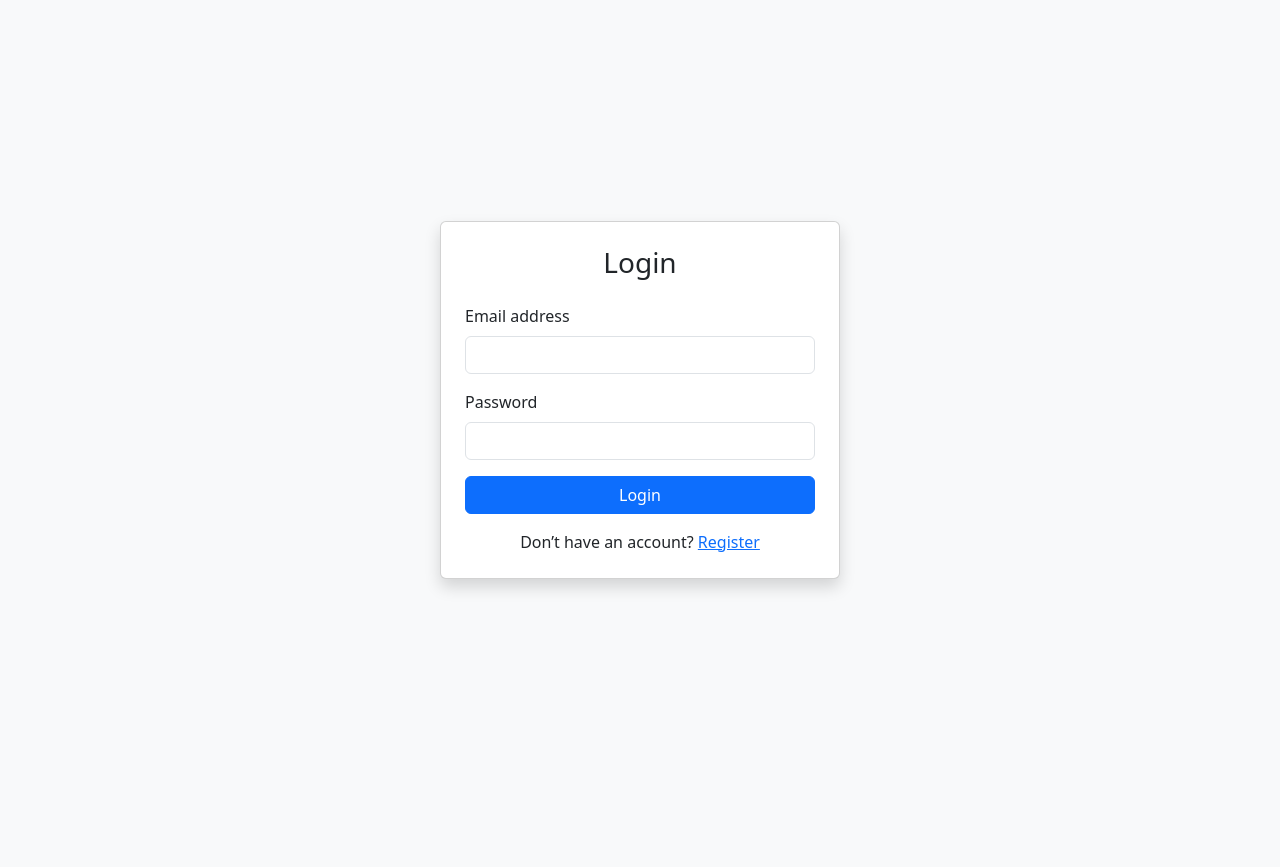
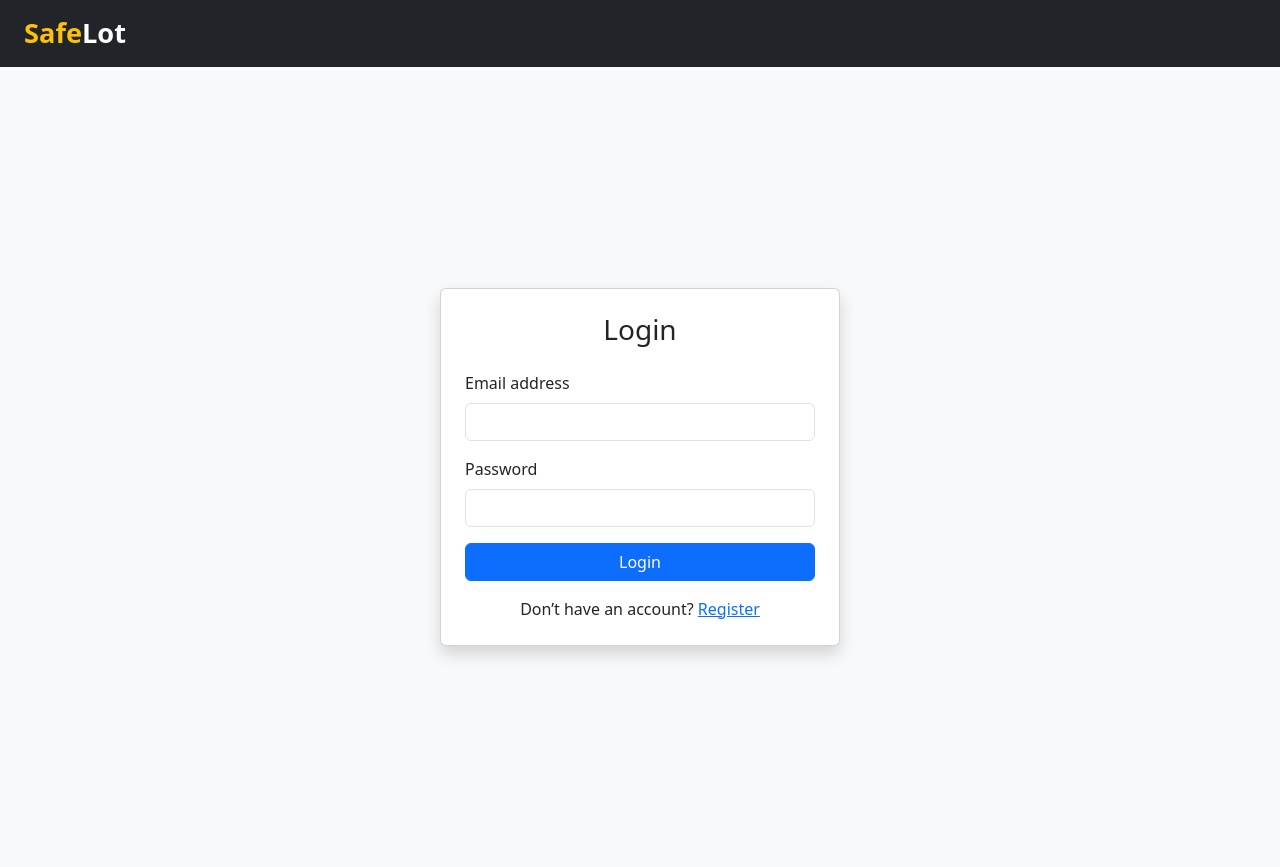
Before and after one commit to 23f1003137/Vehicle-Parking-, a Flask app: page /login in a window 1280 px wide. Before the commit the page ends 590 px from the top, so only its background shows below. Run offline with Flask 3, Linux system fonts and the light colour scheme.

Commit message:
final commit.

```diff
--- a/app.py
+++ b/app.py
@@ -10,7 +10,7 @@ app.secret_key = 'this_is_my_secret_key_123'
 app.config['SQLALCHEMY_DATABASE_URI'] = 'sqlite:///example.db'
 app.config['SQLALCHEMY_TRACK_MODIFICATIONS'] = False
 
-# db = SQLAlchemy(app)
+
 db.init_app(app)
 
 
@@ -46,8 +46,6 @@ def register():
             db.session.commit()
             print('User created successfully.')
             return redirect('/login')
-
-
 
 
 @app.route("/login",methods=['GET','POST'])
@@ -88,13 +86,12 @@ def admin_dashboard():
 
     total_occupied = 0  # Initialize count
 
-    # Attach spot list and occupied count to each lot
+    #  spot list and occupied count to each lot
     for lot in lots:
         lot.spots = ParkingSpot.query.filter_by(lot_id=lot.id).all()
         lot.occupied_count = sum(1 for spot in lot.spots if spot.status == 'O')
         total_occupied += lot.occupied_count  # Accumulate occupied count
 
-    # Optional: Debug print
     for spot in ParkingSpot.query.all():
         print(f"Spot ID: {spot.id}, Lot ID: {spot.lot_id}, Status: {spot.status}")
 
@@ -108,10 +105,6 @@ def admin_dashboard():
         total_spots=sum(len(lot.spots) for lot in lots),
         total_occupied=total_occupied
     )
-
-
-
-
 
 
 @app.route('/user_dashboard', methods=['GET'])
@@ -250,7 +243,6 @@ def edit_parking_lot(lot_id):
 def delete_parking_lot(lot_id):
     lot = ParkingLot.query.get_or_404(lot_id)
 
-    # Delete associated spots first (if cascading isn't set up)
     for spot in lot.spots:
         db.session.delete(spot)
 
@@ -289,8 +281,6 @@ def book_spot(lot_id, spot_id):
 @app.route('/occupied_parking_spot/<int:spot_id>', methods=['GET'])
 def occupied_parking_spot(spot_id):
     spot = ParkingSpot.query.get_or_404(spot_id)
-
-    # Check your query here — THIS is probably the issue
     booking = Booking.query.filter_by(spot_id=spot_id).order_by(Booking.booking_time.desc()).first()
 
     return render_template('occupied_parking_spot.html', spot=spot, booking=booking)
@@ -369,35 +359,12 @@ def view_deleting_spot(spot_id):
 
     return render_template('view_deleting_spot.html', spot=spot)
 
-# @app.route('/summary')
-# def summary():
-#     if 'user_id' not in session:
-#         return redirect(url_for('login'))
-
-#     user_id = session['user_id']
-
-#     # Explicit joins: ParkingLot -> ParkingSpot -> Booking
-#     booking_summary = db.session.query(
-#         ParkingLot.lot_name,
-#         db.func.count(Booking.id)
-#     ).select_from(Booking)\
-#      .join(ParkingSpot, Booking.spot_id == ParkingSpot.id)\
-#      .join(ParkingLot, ParkingSpot.lot_id == ParkingLot.id)\
-#      .filter(Booking.user_id == user_id)\
-#      .group_by(ParkingLot.lot_name).all()
-
-#     labels = [lot for lot, count in booking_summary]
-#     counts = [count for lot, count in booking_summary]
-
-#     return render_template('summary.html', labels=labels, counts=counts)
-
-
 
 
 @app.route('/logout')
 def logout():
-    session.clear()  # Clears all session data
-    return redirect(url_for('login'))  # Redirects to login page
+    session.clear()
+    return redirect(url_for('login'))
 
 
 
--- a/templates/login.html
+++ b/templates/login.html
@@ -2,13 +2,19 @@
 <html lang="en">
 <head>
   <meta charset="UTF-8">
-  <title>User Login</title>
+  <title>Login</title>
   <meta name="viewport" content="width=device-width, initial-scale=1.0">
   <link href="https://cdn.jsdelivr.net/npm/bootstrap@5.3.3/dist/css/bootstrap.min.css" rel="stylesheet">
 </head>
 <body class="bg-light">
+   <nav class="navbar navbar-expand-lg navbar-dark bg-dark px-4">
+        <a class="navbar-brand" >
+            <span style="font-weight: 800; font-size: 1.7rem; color: #ffc107;">Safe</span><span
+                style="font-weight: 800; font-size: 1.7rem; color: #ffffff;">Lot</span>
+        </a>
+    </nav>
 
-<div class="container d-flex justify-content-center align-items-center vh-100">
+<div class="container d-flex justify-content-center align-items-center vh-100 color-bl">
   <div class="card p-4 shadow" style="min-width: 400px;">
     <h3 class="text-center mb-4">Login</h3>
     <form method="POST">
```
Also changed, not shown: models.py (+0 -7 lines), templates/admin_dashboard.html (+1 -6 lines), templates/register.html (+7 -0 lines), instance/example.db, 1 other file.
